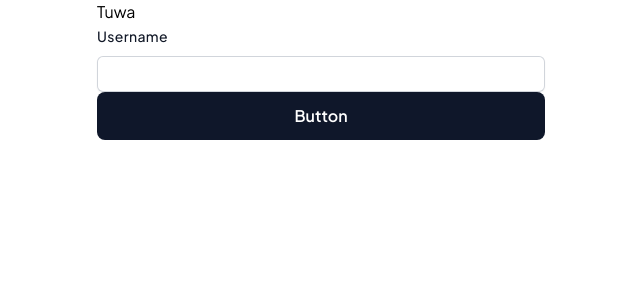
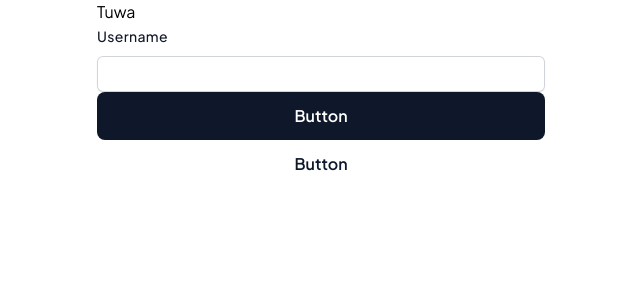
Before and after one commit to CandraJengger/tuwa, a Svelte app: page / in a window 1280 px wide. Shown: the top 300 px of the page, without its empty margins (319-959 px from the left). Built offline with nearby package versions, Linux system fonts and the light colour scheme.

Commit message:
feat: Button types

```diff
--- a/src/App.svelte
+++ b/src/App.svelte
@@ -18,4 +18,5 @@
     label="Username"
     on:change="{handleCurrencyChange}" />
   <Button />
+  <Button type="secondary" />
 </Layout>
--- a/src/components/Button.svelte
+++ b/src/components/Button.svelte
@@ -1,10 +1,22 @@
 <script lang="ts">
   // your script goes here
   export let label = 'Button';
+  export let type: 'primary' | 'secondary' = 'primary';
+
+  const getType = () => {
+    switch (type) {
+      case 'secondary':
+        return 'bg-transparent text-slate-900 dark:highlight-white/20 dark:text-indigo-500';
+
+      default:
+        return 'bg-slate-900 text-white hover:bg-slate-700 dark:highlight-white/20 dark:bg-indigo-500 dark:hover:bg-indigo-400';
+    }
+  };
 </script>
 
 <a
-  class="dark:highlight-white/20 flex h-12 w-full items-center justify-center rounded-lg bg-slate-900 px-6 font-semibold text-white hover:bg-slate-700 focus:outline-none focus:ring-2 focus:ring-slate-400 focus:ring-offset-2 focus:ring-offset-slate-50 dark:bg-sky-500 dark:hover:bg-sky-400 sm:w-auto"
+  class="{`flex h-12 w-full items-center justify-center rounded-lg px-6 font-semibold focus:outline-none focus:ring-2
+  focus:ring-slate-400 focus:ring-offset-2 focus:ring-offset-slate-50 sm:w-auto ${getType()}`}"
   href="/docs/installation"
   >{label}
 </a>
--- a/tailwind.config.js
+++ b/tailwind.config.js
@@ -1,10 +1,13 @@
 /** @type {import('tailwindcss').Config} */
 export default {
-  content: ["./src/**/*.{html,js,svelte,ts}"],
+  content: ['./src/**/*.{html,js,svelte,ts}'],
   extend: {
     fontFamily: {
-      "plus-jakarta": ["Plus Jakarta Sans", "sans-serif"],
+      'plus-jakarta': ['Plus Jakarta Sans', 'sans-serif']
     },
+    colors: {
+      transparent: 'transparent'
+    }
   },
-  plugins: [],
+  plugins: []
 };
```
